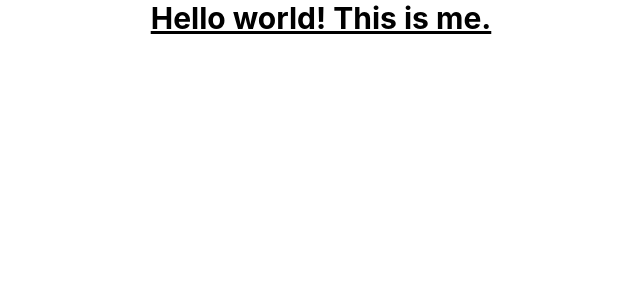
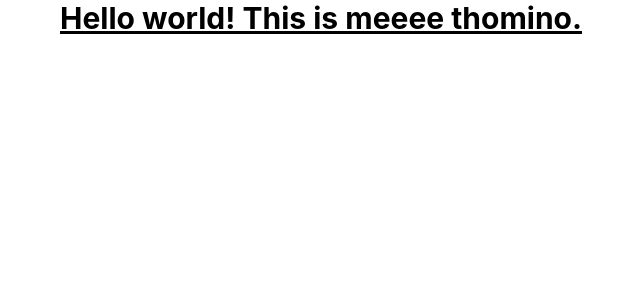
Before and after one commit to thomino/thomino, a React (Create React App) app: page / in a window 1280 px wide. Shown: the top 300 px of the page, without its empty margins (319-959 px from the left). Built offline with nearby package versions, Linux system fonts and the light colour scheme.

Commit message:
no message

```diff
--- a/src/App.js
+++ b/src/App.js
@@ -5,7 +5,7 @@ function App() {
   return (
     <div className="App">
       <h1 className="text-3xl font-bold underline">
-      Hello world! This is me.
+      Hello world! This is meeee thomino.
     </h1>
     </div>
   );
```
Also changed, not shown: package.json (line endings or trailing spaces).
